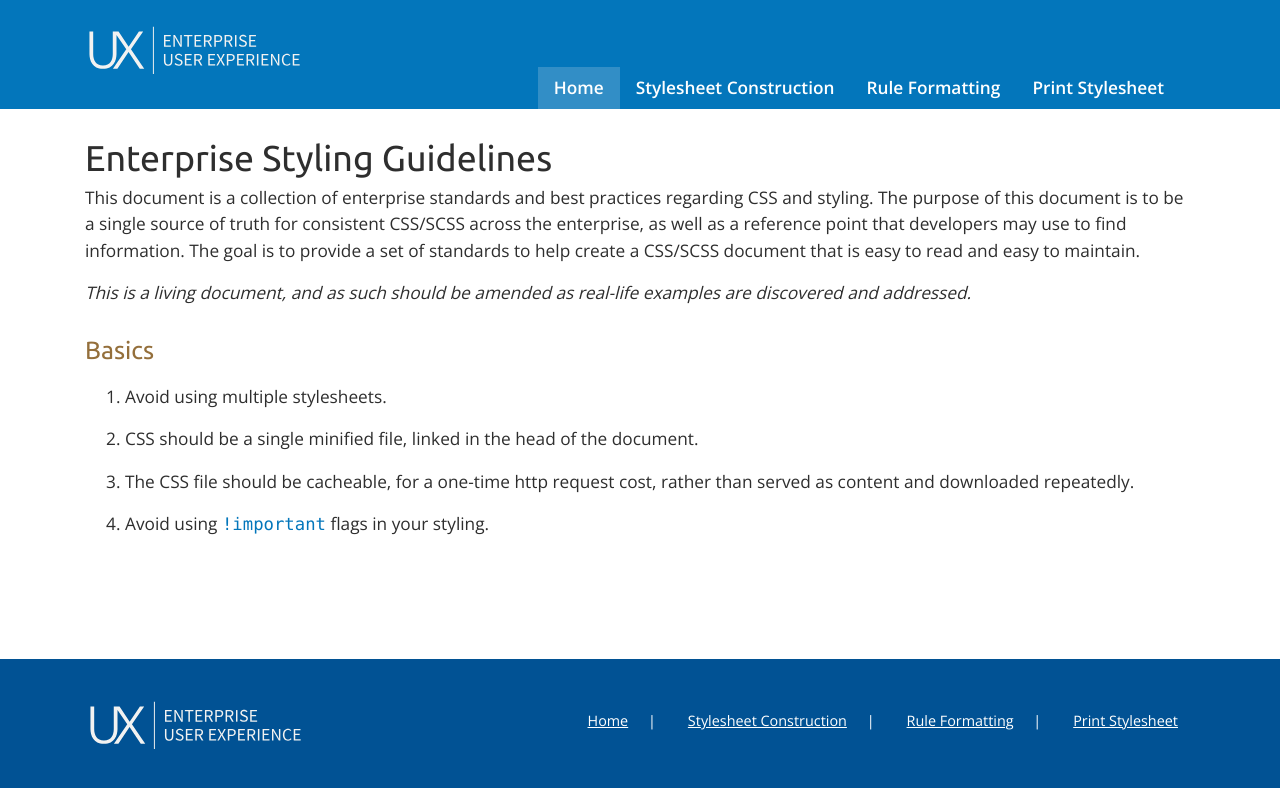
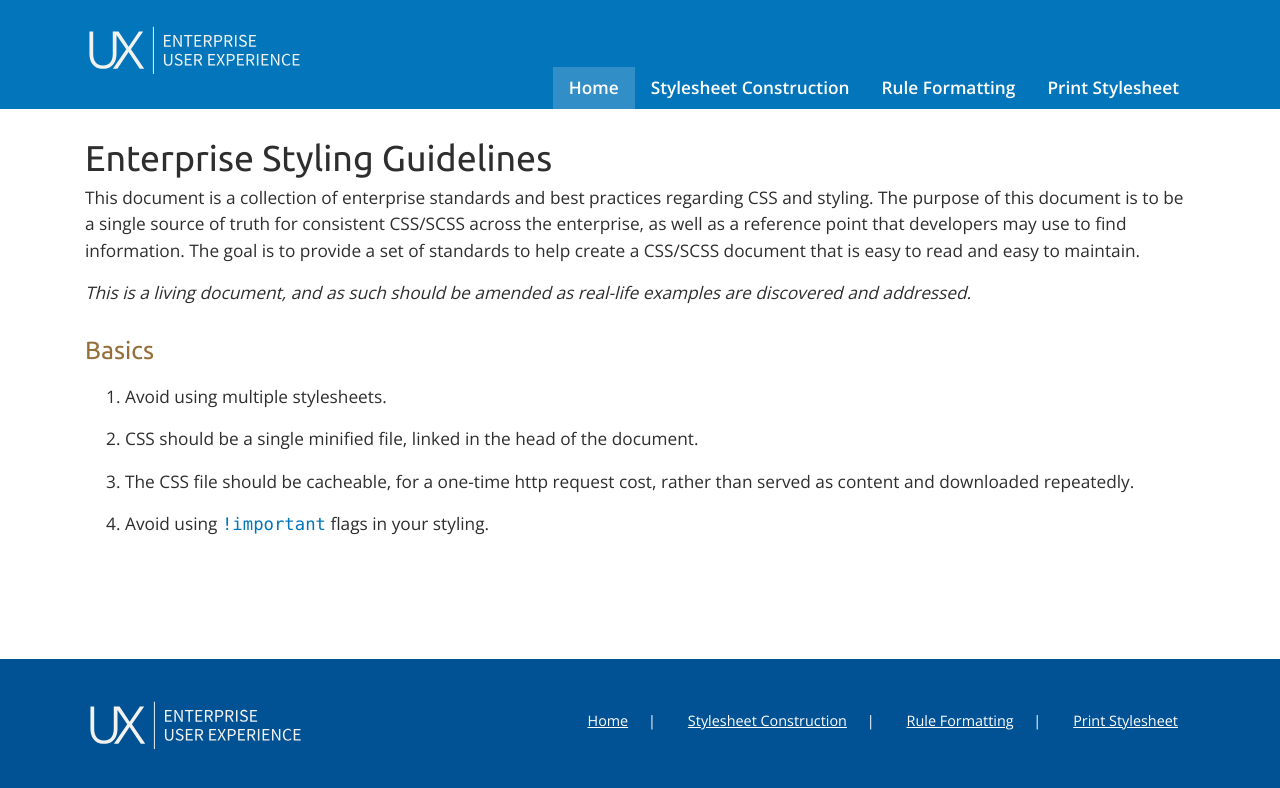
Before and after one commit to unumux/enterprise-css-standards, a website: page index.html in a window 1280 px wide. Drawn offline with nearby package versions, Linux system fonts and the light colour scheme.

Commit message:
removes margin and container from nav list items

```diff
--- a/index.html
+++ b/index.html
@@ -91,7 +91,6 @@
                 <div class="willow-page-header__content">
                     <div class="willow-page-header__navigation">
                         <nav class="willow-primary-nav">
-                            <div class="container">
                             <ul class="willow-primary-nav__list">
                                 <li class="willow-primary-nav__item">
                                     <a class="willow-primary-nav__link willow-primary-nav__link--active" href="./index.html">Home</a>
@@ -106,7 +105,6 @@
                                     <a class="willow-primary-nav__link" href="./print.html">Print Stylesheet</a>
                                 </li>
                             </ul>
-                            </div>
                         </nav>
                     </div>
                 </div>
--- a/styles/site.scss
+++ b/styles/site.scss
@@ -25,6 +25,10 @@ pre {
     padding-bottom: 0;
 }
 
+.willow-primary-nav__item {
+    margin-top: 0;
+}
+
 .willow-primary-nav__link {
     @include set-text-style($text-style-heading-5);
     @media screen and (min-width: 828px) {
```
Also changed, not shown: styles/site.min.css, 1 other file. Lines whose indentation alone changed are shown as unchanged.
